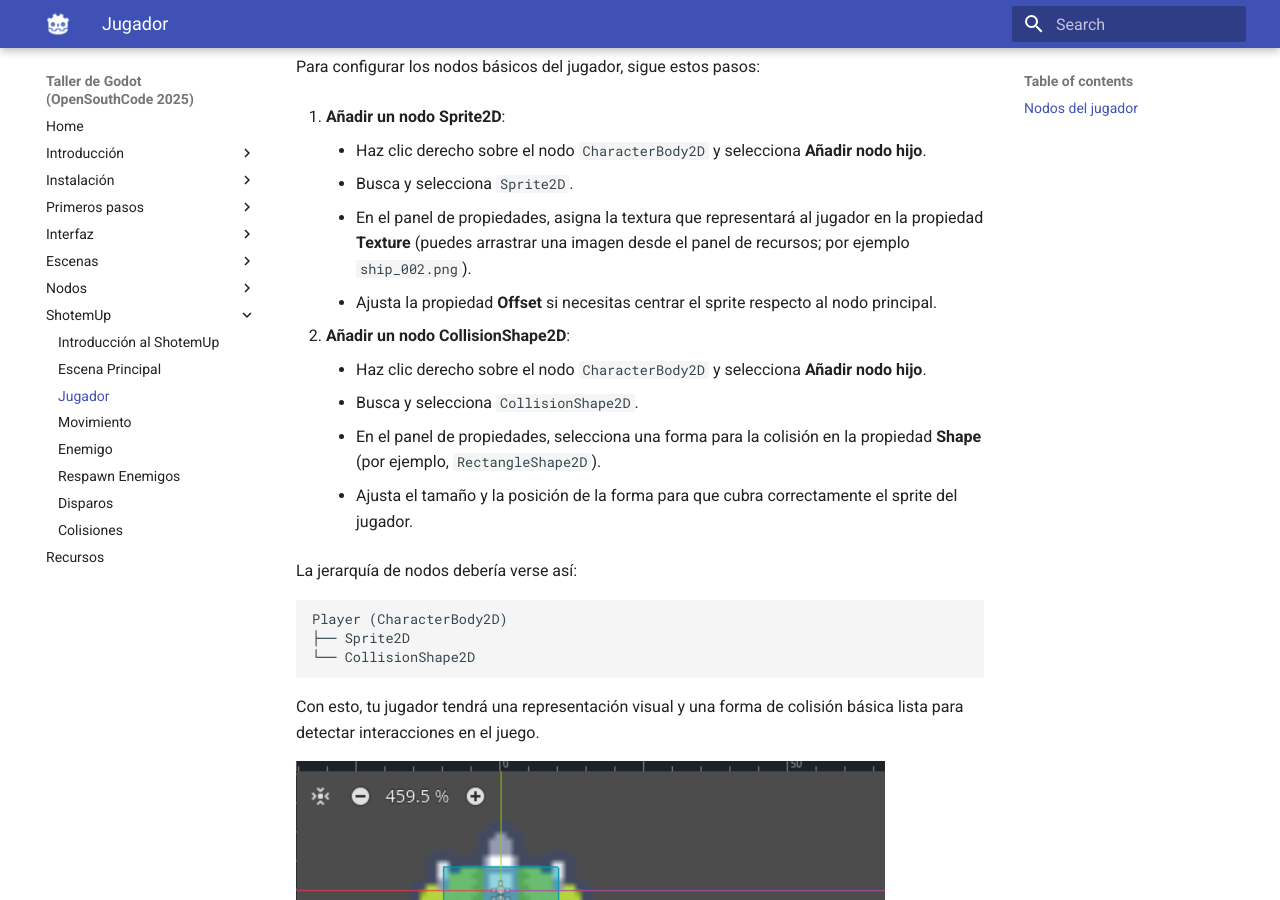
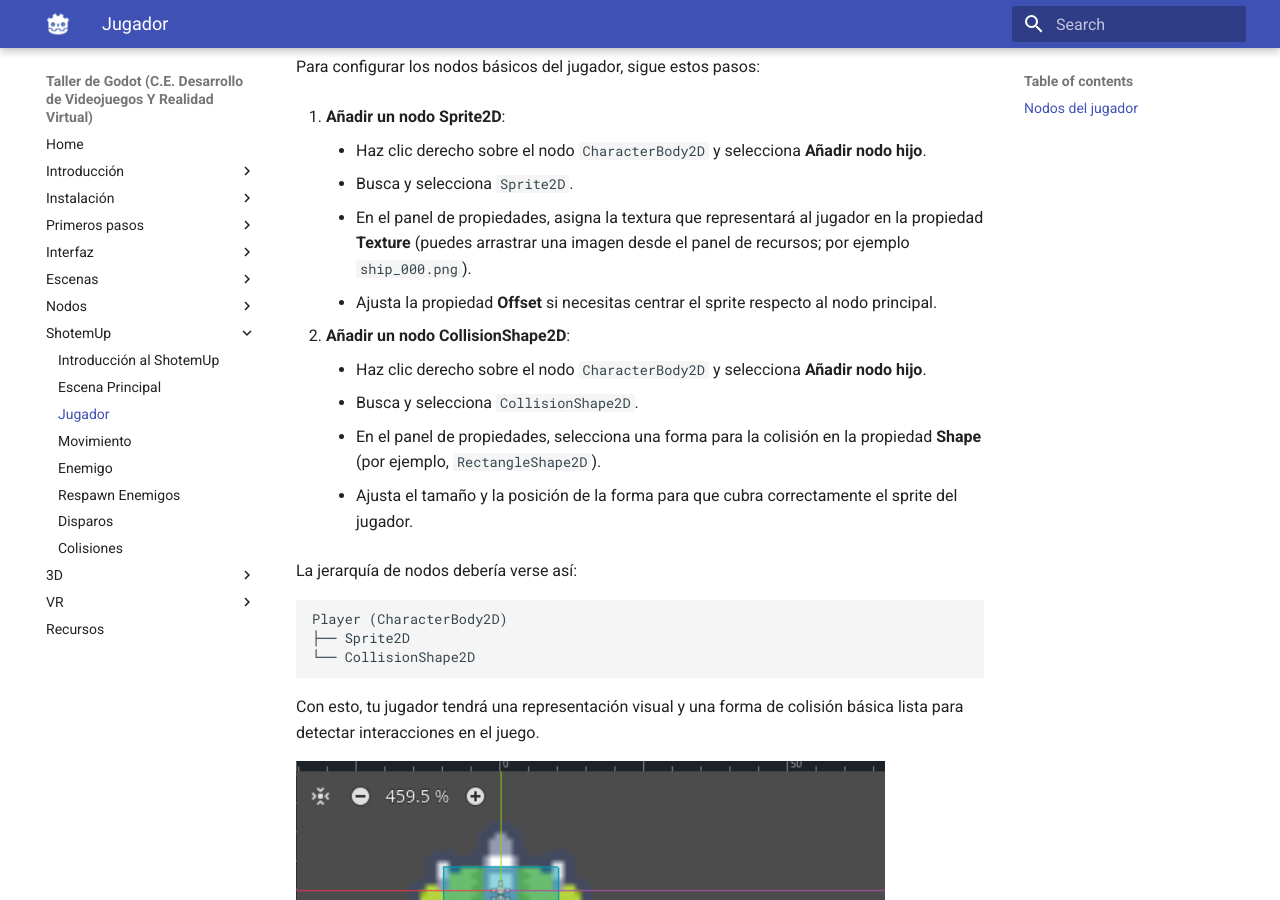
Before and after one commit to makeclassicgames/godotosc2025, an MkDocs documentation site: the page built from docs/character.md, in a window 1280 px wide and 900 px high, scrolled down 437 px. Built offline with MkDocs 1.6.1 and Material for MkDocs 9.7.7, drawn with Linux system fonts in a browser that asks for light colours.

Commit message:
Actualizando Webs

````diff
--- a/docs/character.md
+++ b/docs/character.md
@@ -12,7 +12,7 @@ Para configurar los nodos básicos del jugador, sigue estos pasos:
 1. **Añadir un nodo Sprite2D**:
     - Haz clic derecho sobre el nodo `CharacterBody2D` y selecciona **Añadir nodo hijo**.
     - Busca y selecciona `Sprite2D`.
-    - En el panel de propiedades, asigna la textura que representará al jugador en la propiedad **Texture** (puedes arrastrar una imagen desde el panel de recursos; por ejemplo ```ship_002.png```).
+    - En el panel de propiedades, asigna la textura que representará al jugador en la propiedad **Texture** (puedes arrastrar una imagen desde el panel de recursos; por ejemplo ```ship_000.png```).
     - Ajusta la propiedad **Offset** si necesitas centrar el sprite respecto al nodo principal.
 
 2. **Añadir un nodo CollisionShape2D**:
--- a/mkdocs.yml
+++ b/mkdocs.yml
@@ -1,4 +1,4 @@
-site_name: Taller de Godot (OpenSouthCode 2025)
+site_name: Taller de Godot (C.E. Desarrollo de Videojuegos Y Realidad Virtual)
 theme:
   logo: img/godotlogo.png
   favicon: img/godotlogo.png
@@ -34,4 +34,8 @@ nav:
       - Respawn Enemigos: respawn_enemies.md
       - Disparos: shots.md
       - Colisiones: collisions.md
+  - 3D:
+      - Introducción a 3D: intro_3d.md
+  - VR:
+      - Introducción a VR: intro_vr.md
   - Recursos: resources.md
````
Also changed, not shown: docs/intro_3d.md (added, +3 -0 lines), docs/intro_vr.md (added, +3 -0 lines), docs/main_scene.md (+1 -1 lines), docs/img/fondo1.png, 1 other file.
